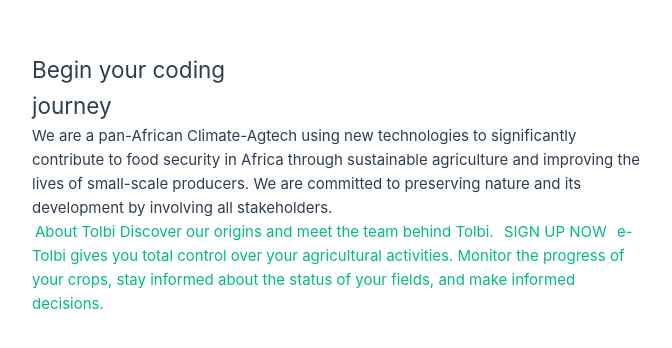
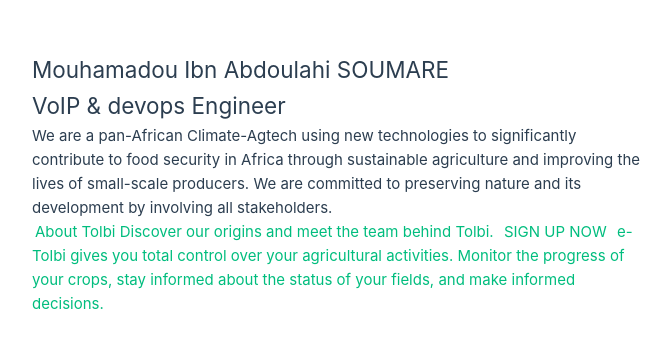
Before and after one commit to asteriskpro/appvuerepo, a Vue app: page / in a window 1280 px wide. Shown: the part 216-564 px from the top of the page, without its empty margins (0-672 px from the left). Built offline with nearby package versions, Linux system fonts and the light colour scheme.

Commit message:
mon commit message pour test

```diff
--- a/src/App.vue
+++ b/src/App.vue
@@ -3,8 +3,8 @@
     <div class="container mx-auto flex px-5 py-24 md:flex-row flex-col items-center">
       <div
         class="lg:flex-grow md:w-1/2 lg:pr-24 md:pr-16 flex flex-col md:items-start md:text-left mb-16 md:mb-0 items-center text-center">
-        <h1 class="title-font sm:text-5xl text-3xl mb-4 font-bold text-gray-900">Begin your coding
-          <br class="hidden lg:inline-block">journey
+        <h1 class="title-font sm:text-5xl text-3xl mb-4 font-bold text-gray-900">Mouhamadou Ibn Abdoulahi SOUMARE
+          <br class="hidden lg:inline-block">VoIP  & devops Engineer
         </h1>
         <p class="mb-8 leading-relaxed">We are a pan-African Climate-Agtech using new technologies to significantly contribute to food security in Africa through sustainable agriculture and improving the lives of small-scale producers. We are committed to preserving nature and its development by involving all stakeholders.</p>
         <div class="flex justify-center">
```
